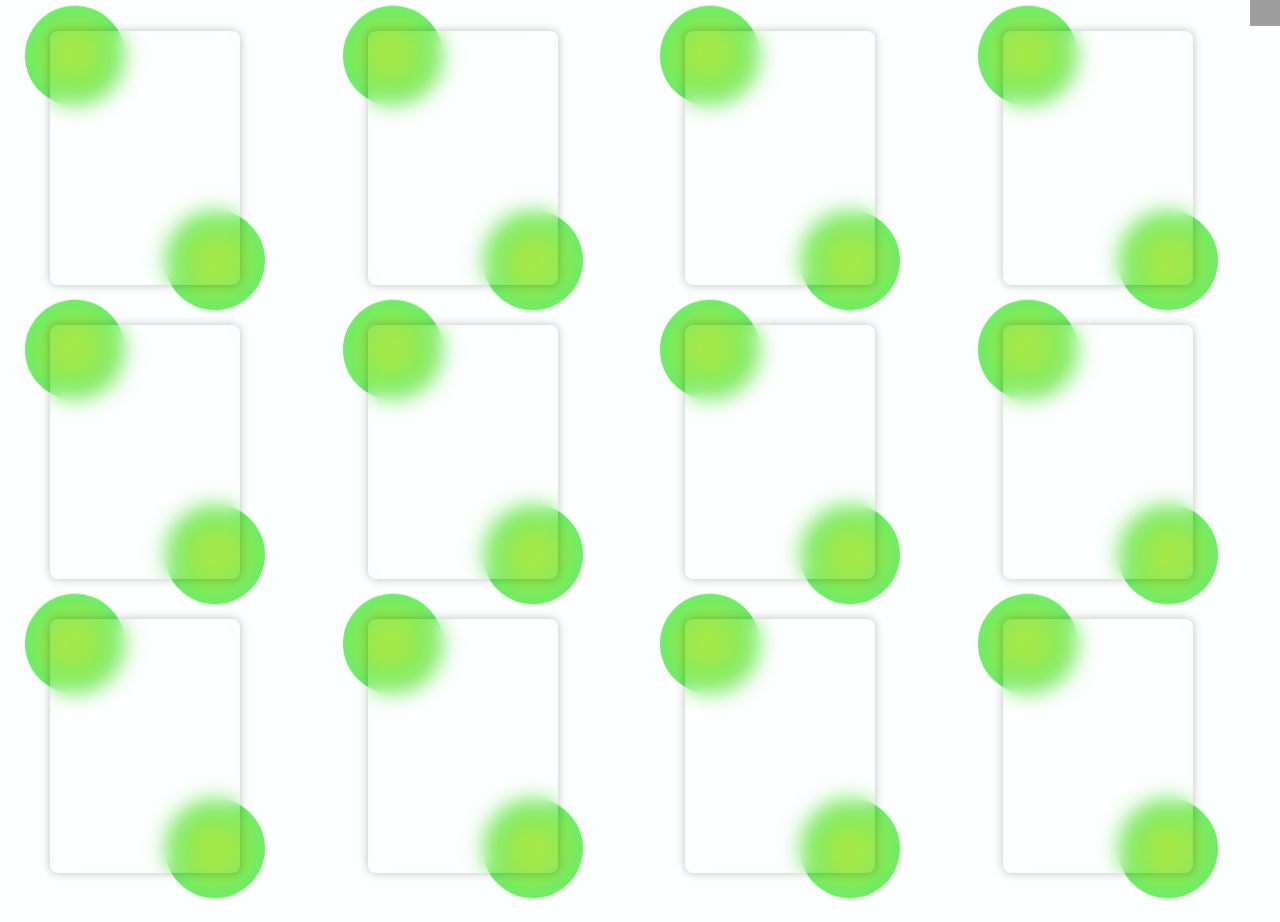
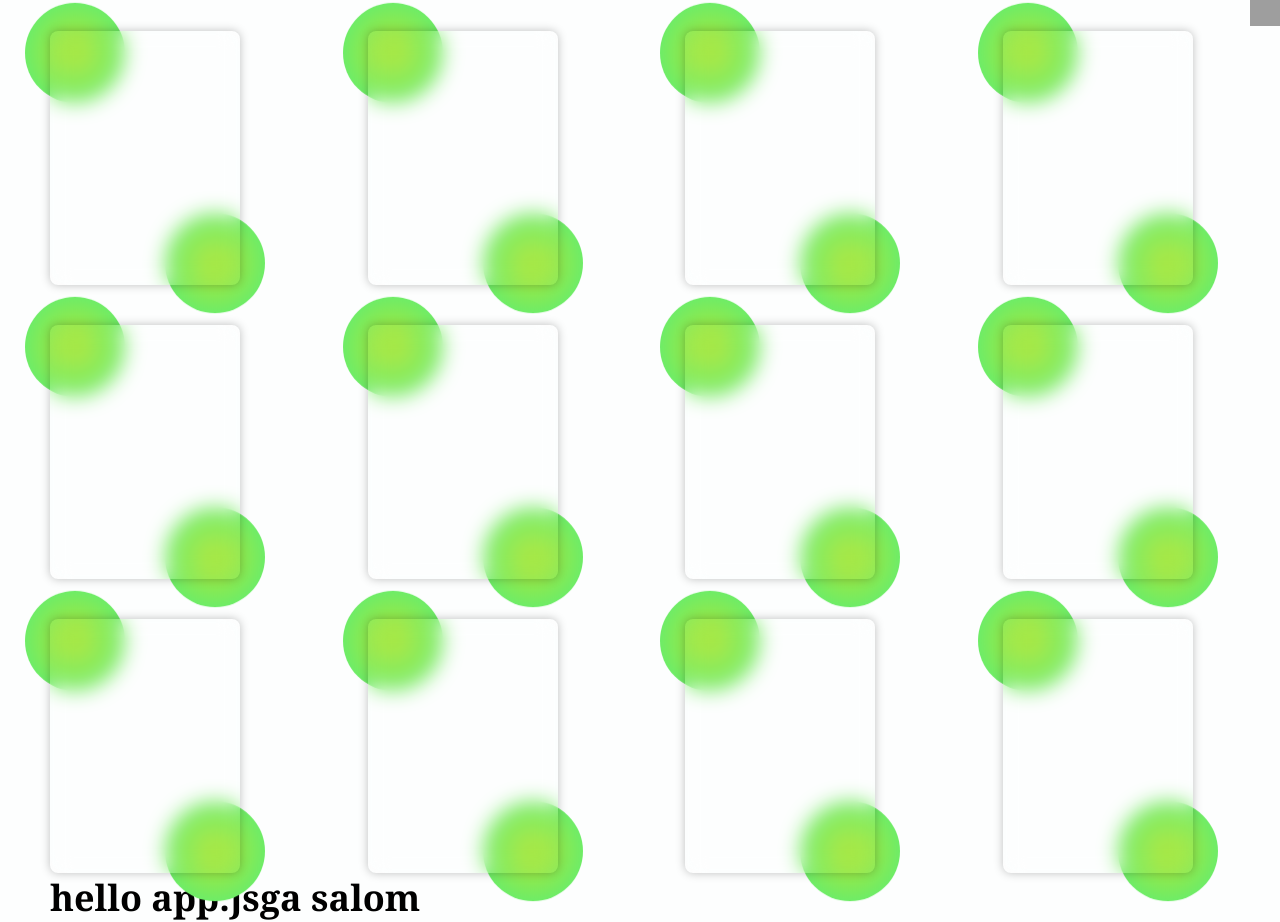
Before and after one commit to AzizbekXasanov3465467/github-tuturial, a plain HTML site: page index.html in a window 1280 px wide. Shown: the part 704-1626 px from the top of the page. Before the commit the page ends 1603 px from the top, so only its background shows below. Drawn offline with nearby package versions, Linux system fonts and the light colour scheme; grey boxes are pictures that could not be loaded.

```diff
--- a/app.js
+++ /dev/null
@@ -1,8 +0,0 @@
-const progress = document.querySelector('#progress');
-
-window.addEventListener("scroll", () => {
-    let height = document.body.scrollHeight - window.innerHeight;
-    let positionScroll = document.documentElement.scrollTop;
-    let width = (positionScroll / height ) * 100;
-    progress.style.width = `${width}%`;
-})
--- a/index.html
+++ b/index.html
@@ -119,7 +119,7 @@
 
         </div>
     </div>
-
+   <h1>hello app.jsga salom</h1>
     <script src="./app.js"></script>
 </body>
 </html>
```
